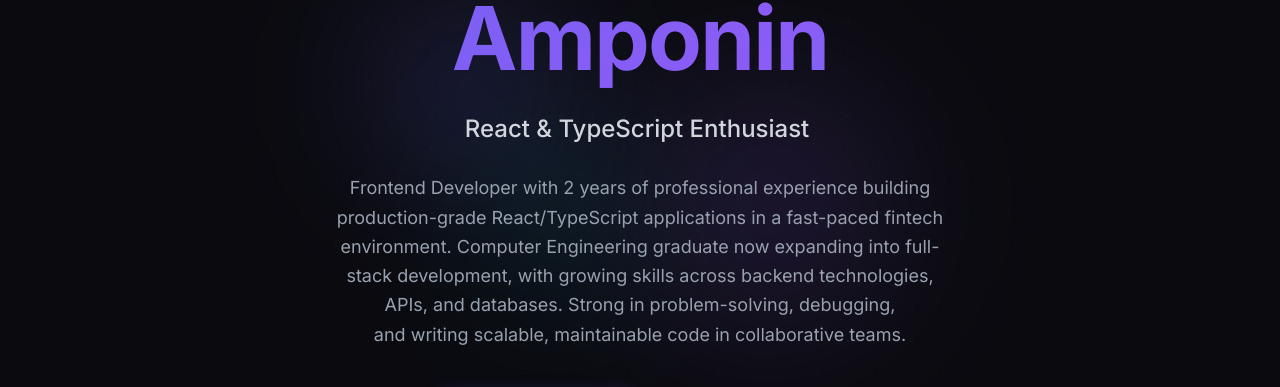
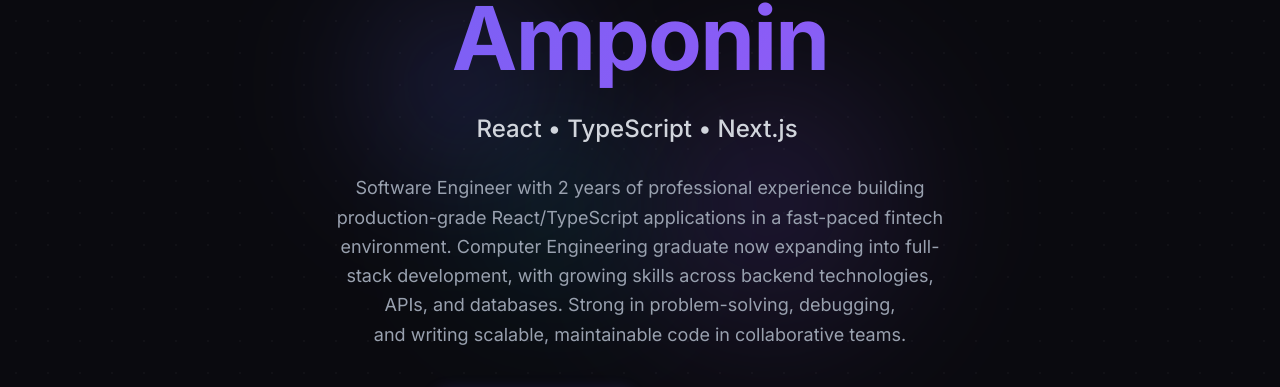
Before and after one commit to Solitae21/hans-portfolio-website, a React (Vite) app: page / in a window 1280 px wide. Shown: the part 251-638 px from the top of the page. Built offline with nearby package versions, Linux system fonts and the light colour scheme; no server answers.

Commit message:
feat: update title and descriptions to reflect Software Engineer role

```diff
--- a/index.html
+++ b/index.html
@@ -4,14 +4,14 @@
     <meta charset="UTF-8" />
     <link rel="icon" type="image/svg+xml" href="/favicon.svg" />
     <meta name="viewport" content="width=device-width, initial-scale=1.0" />
-    <meta name="description" content="Frontend Developer Portfolio — React, TypeScript, MUI, Redux Toolkit" />
-    <meta property="og:title" content="Hans | Frontend Developer" />
-    <meta property="og:description" content="Computer Engineering graduate and Frontend Developer with 1½ years of experience. Aspiring Full Stack Developer." />
+    <meta name="description" content="Software Engineer Portfolio — React, TypeScript, MUI, Redux Toolkit" />
+    <meta property="og:title" content="Hans | Software Engineer" />
+    <meta property="og:description" content="Computer Engineering graduate and Software Engineer with 2 years of experience. Aspiring Full Stack Developer." />
     <meta property="og:type" content="website" />
     <meta name="theme-color" content="#0A0A0F" />
     <link rel="preconnect" href="https://fonts.googleapis.com" />
     <link rel="preconnect" href="https://fonts.gstatic.com" crossorigin />
-    <title>Hans | Frontend Developer</title>
+    <title>Hans | Software Engineer</title>
   </head>
   <body>
     <div id="root"></div>
--- a/src/data/personal.ts
+++ b/src/data/personal.ts
@@ -3,15 +3,14 @@
 export const personal: PersonalInfo = {
   name: 'Hans Angelo Amponin',
   firstName: 'Hans',
-  title: 'Frontend Developer',
+  title: 'Software Engineer',
   taglines: [
-    'Frontend Developer',
-    'React & TypeScript Enthusiast',
-    'UI/UX Focused Engineer',
-    'Aspiring Full Stack Developer',
-    'Building Great Web Experiences',
+    'Software Engineer',
+    'React • TypeScript • Next.js',
+    'Building Production-Ready Web Applications',
+    'Growing into Full Stack & Cloud Engineering',
   ],
-  bio: `Frontend Developer with 2 years of professional experience building production-grade React/TypeScript applications in a fast-paced fintech environment. Computer Engineering graduate now expanding into full-stack development, with growing skills across backend technologies, APIs, and databases. Strong in problem-solving, debugging, and writing scalable, maintainable code in collaborative teams.`,
+  bio: `Software Engineer with 2 years of professional experience building production-grade React/TypeScript applications in a fast-paced fintech environment. Computer Engineering graduate now expanding into full-stack development, with growing skills across backend technologies, APIs, and databases. Strong in problem-solving, debugging, and writing scalable, maintainable code in collaborative teams.`,
   location: 'Meycauayan, Bulacan, Philippines',
   email: 'hansamponin@gmail.com',
   phone: '+63 976 625 1776',
```
Also changed, not shown: 1 other file (tests, documents, lock files or other folders).
